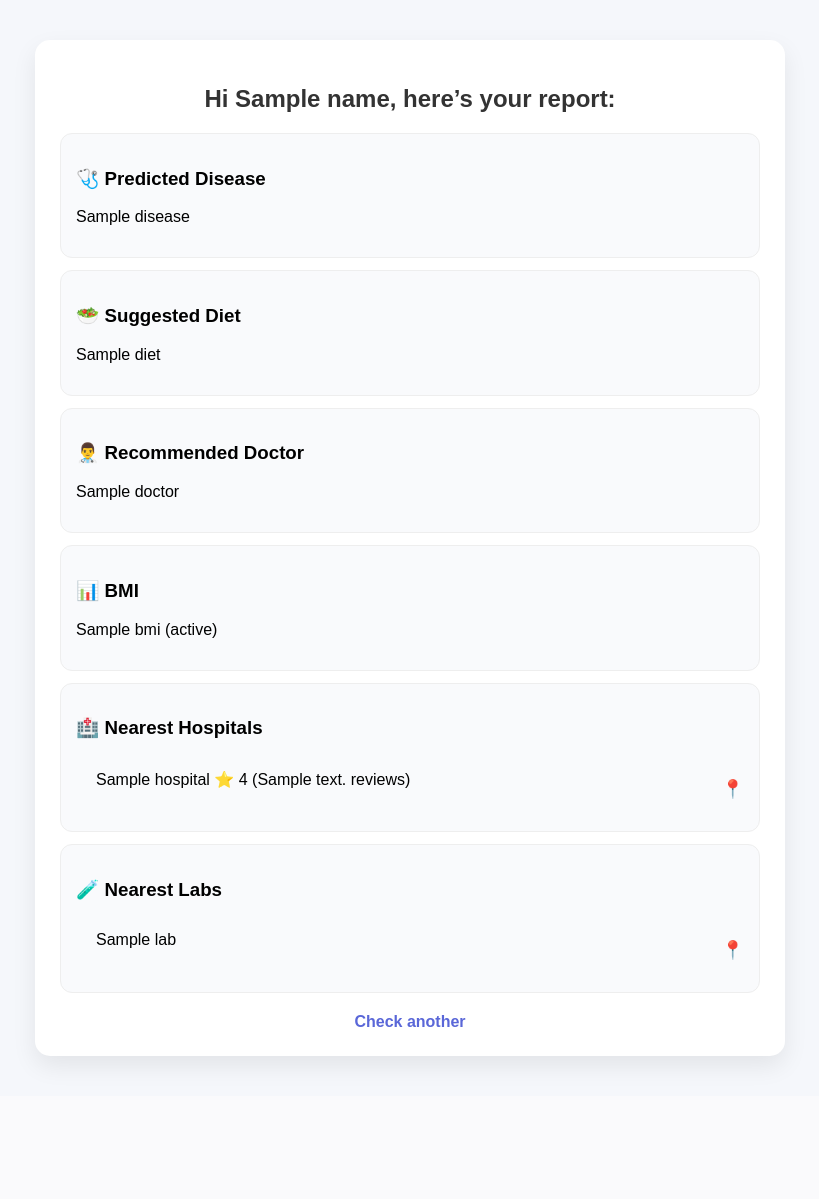
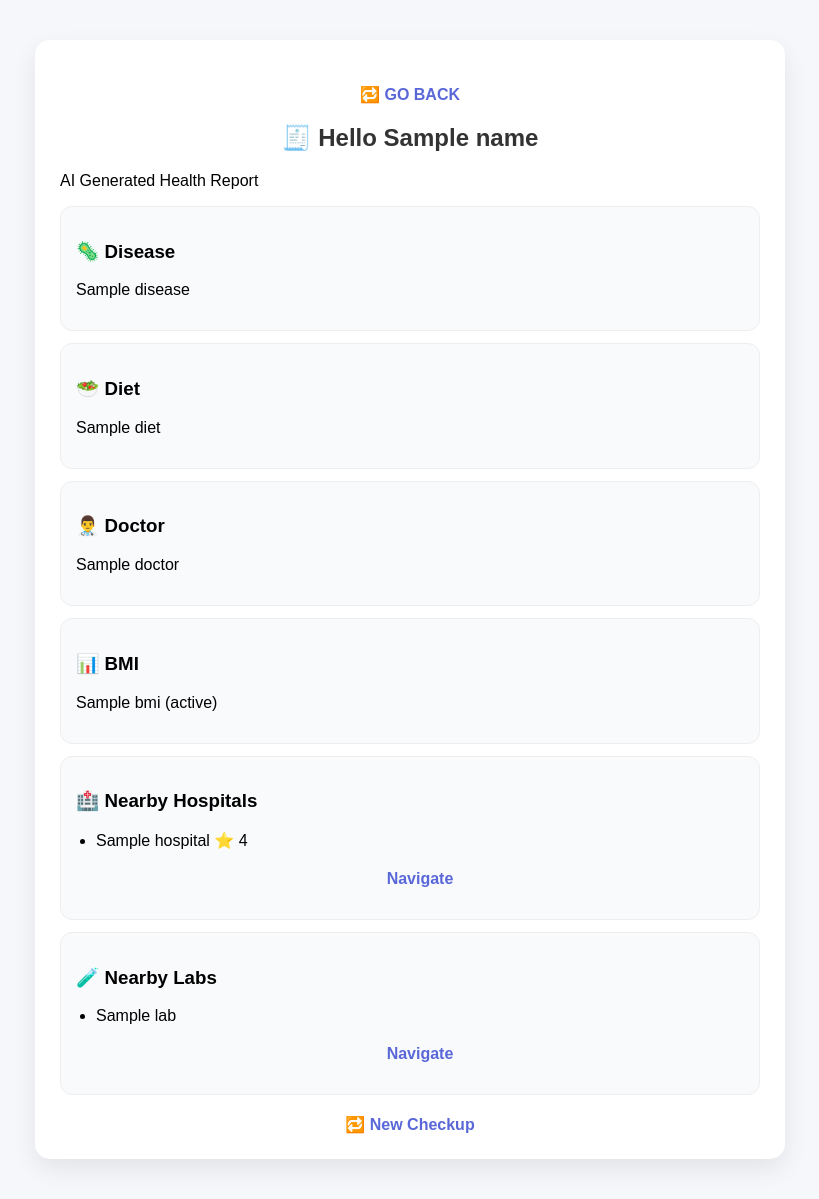
Before and after one commit to Sahith200444/Health_cheakup, a Flask app: template templates/result.html in a window 1280 px wide. Shown: the whole page, without its empty margins (230-1049 px from the left). Before the commit the page ends 1069 px from the top, so only its background shows below. Run offline with Flask 3, Linux system fonts and the light colour scheme; the template is opened without the code that fills it: most values are stand-ins (such as "Sample title", 1, 10 or a date in 2020).

Commit message:
Update result.html

```diff
--- a/templates/result.html
+++ b/templates/result.html
@@ -1,71 +1,70 @@
 <!DOCTYPE html>
-<html>
+<html lang="en">
 <head>
-  <title>Prediction Result</title>
+  <meta charset="UTF-8">
+  <title>Your Health Report</title>
   <link rel="stylesheet" href="/static/style.css">
 </head>
-
 <body>
 
-<div class="container">
+<div class="bg-glow"></div>
 
-  <h2>Hi {{name}}, here’s your report:</h2>
+<div class="container glass">
+<a class="back-btn" href="/dashboard">🔁 GO BACK</a>
+  <h2>🧾 Hello {{name}}</h2>
+  <p class="subtitle">AI Generated Health Report</p>
 
-  <div class="card">
-    <h3>🩺 Predicted Disease</h3>
+  <div class="grid">
+
+    <div class="card glow-blue">
+      <h3>🦠 Disease</h3>
       <p>{{disease}}</p>
     </div>
 
-  <div class="card">
-    <h3>🥗 Suggested Diet</h3>
+    <div class="card glow-green">
+      <h3>🥗 Diet</h3>
       <p>{{diet}}</p>
     </div>
 
-  <div class="card">
-    <h3>👨‍⚕️ Recommended Doctor</h3>
+    <div class="card glow-purple">
+      <h3>👨‍⚕️ Doctor</h3>
       <p>{{doctor}}</p>
     </div>
 
-  <div class="card">
+    <div class="card glow-orange">
       <h3>📊 BMI</h3>
       <p>{{bmi}} ({{bmi_status}})</p>
     </div>
 
-<div class="card">
-  <h3>🏥 Nearest Hospitals</h3>
+  </div>
+
+<div class="card section-gap">
+
+    <h3>🏥 Nearby Hospitals</h3>
     <ul>
       {% for h in hospitals %}
-   <li class="place-item">
-  <span>
-    {{h.name}} ⭐ {{h.rating}} ({{h.reviews}} reviews)
-  </span>
-  <a href="https://www.google.com/maps/dir/?api=1&destination={{h.lat}},{{h.lng}}" target="_blank">
-    📍
-  </a>
-</li>
-
-
-    {% endfor %}
-  </ul>
-</div>
-
-<div class="card">
-  <h3>🧪 Nearest Labs</h3>
-  <ul>
-    {% for l in labs %}
-    <li class="place-item">
-      <span>{{l.name}}</span>
-      <a href="https://www.google.com/maps/dir/?api=1&destination={{l.lat}},{{l.lng}}" target="_blank">
-        📍
-      </a>
+      <li>
+        {{h.name}} ⭐ {{h.rating}}
+        <a href="https://www.google.com/maps/dir/?api=1&destination={{h.lat}},{{h.lng}}" target="_blank">Navigate</a>
       </li>
       {% endfor %}
     </ul>
   </div>
 
+<div class="card section-gap">
 
+    <h3>🧪 Nearby Labs</h3>
+    <ul>
+      {% for l in labs %}
+      <li>
+        {{l.name}}
+        <a href="https://www.google.com/maps/dir/?api=1&destination={{l.lat}},{{l.lng}}" target="_blank">Navigate</a>
+      </li>
+      {% endfor %}
+    </ul>
+  </div>
 
-  <a href="/">Check another</a>
+  <a class="back-btn" href="/dashboard">🔁 New Checkup</a>
 
 </div>
 
```
Lines whose indentation alone changed are shown as unchanged.
